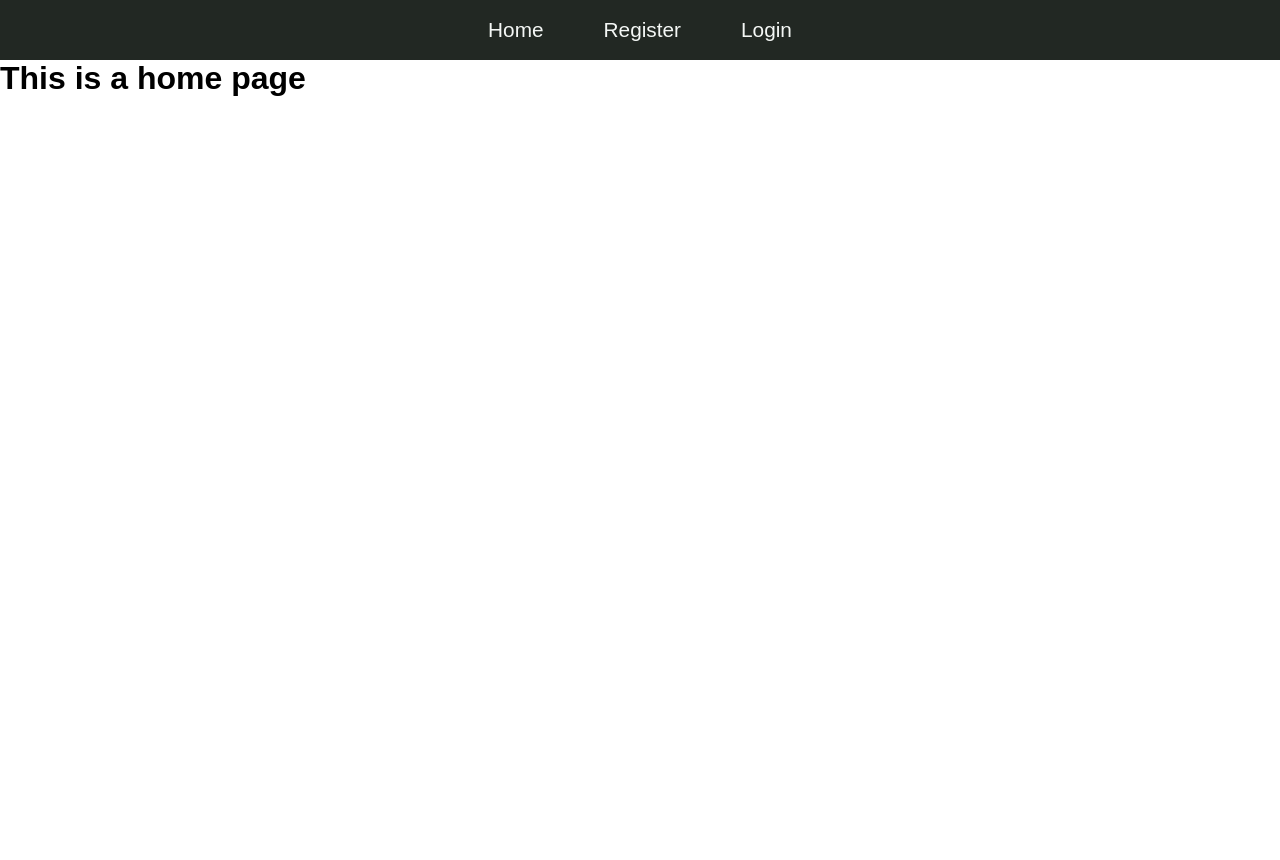
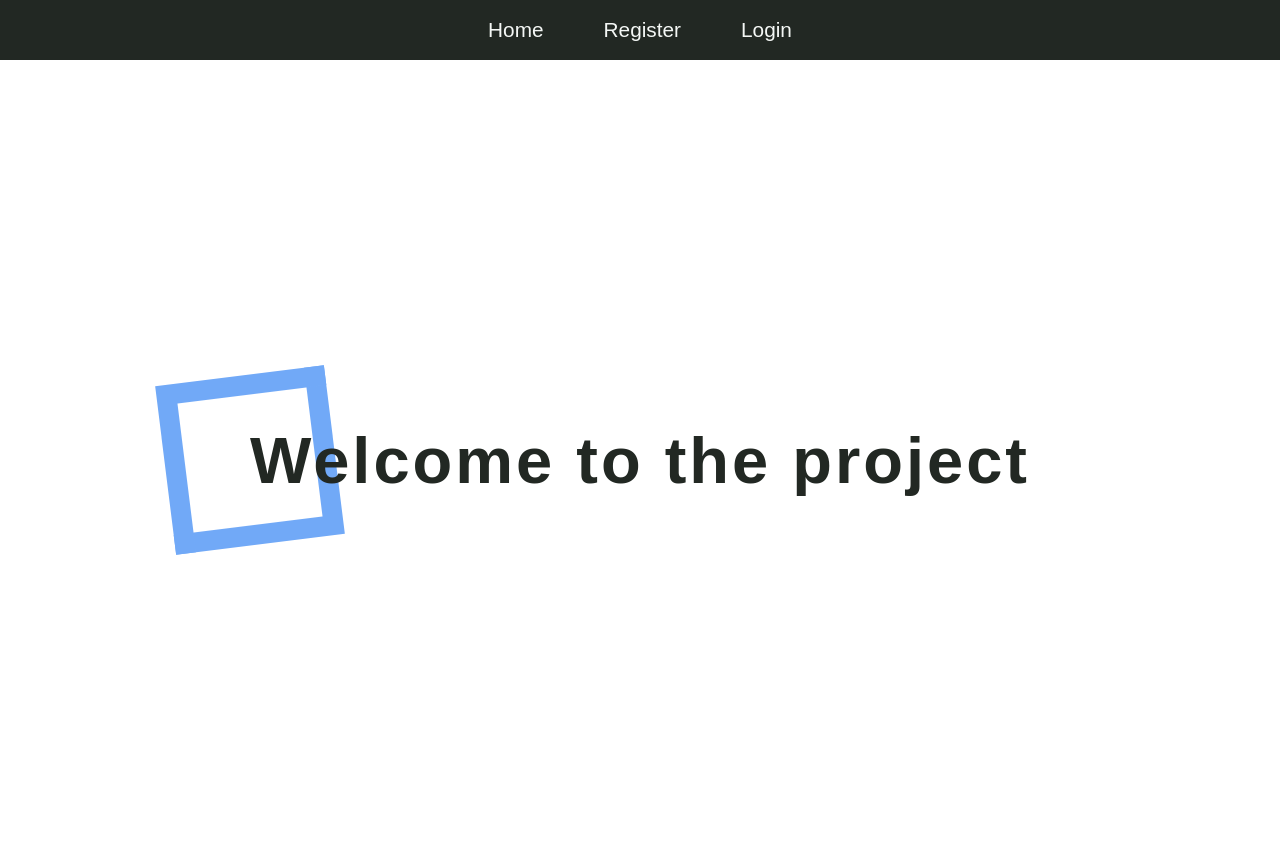
Before and after one commit to jeremy-nowak/super-reminder, a PHP site: page / in a window 1280 px wide. Before the commit the page ends 96 px from the top, so only its background shows below. Run offline with PHP 8.4, Linux system fonts and the light colour scheme; some libraries are stand-ins or nearby versions.

Commit message:
Add homepage HTML/CSS

```diff
--- a/src/Model/Database.php
+++ b/src/Model/Database.php
@@ -12,7 +12,7 @@ abstract class Database{
     public function __construct(){
 
         $this->host = 'localhost';
-        $this->dbname = 'todoList';
+        $this->dbname = 'todolist';
         $this->dbUser = 'root';
         $this->dbPass = 'Phpcdlamerd*159753!';
 
--- a/src/View/home.php
+++ b/src/View/home.php
@@ -13,12 +13,20 @@ if (isset($_SESSION['user'])) {
 <head>
     <meta charset="UTF-8">
     <meta name="viewport" content="width=device-width, initial-scale=1.0">
+    <link rel="stylesheet" href="./style/home.css">
     <script src="scripts/scriptLogin.js"></script>
     <title  >My ToDoList </title>
 </head>
 <body>
+    <main class="home">
+        <?php if (!isset($_SESSION['login'])) { ?>
+            <h1>Welcome to the project</h1>
 
-<p><h1>This is a home page</h1></p>
+        <?php } else { ?>
+            <h1><?php echo 'Welcome back </br>' . $_SESSION['login'] ?></h1>
+        <?php } ?>
+    </main>
+
 
 </body>
 </html>
--- /dev/null
+++ b/style/base.css
@@ -0,0 +1,24 @@
+* {
+    padding: 0;
+    margin: 0;
+    box-sizing: border-box;
+    text-decoration: none;
+    font-family: 'Montserrat', sans-serif;
+}
+
+:root {
+    --color-primary: #a7a2a9;
+    --color-light: #71A9F7;
+    --color-white: #f4f7f5;
+    --color-white-variant: rgba(255, 255, 255, 0.7);
+    --color-black: #08090a;
+    --color-bg: #222823;
+    --color-bg1: #575a5e;
+
+    --transition: all 400ms ease;
+}
+
+body {
+    background: var(--color-white-variant);
+
+}
--- a/style/header.css
+++ b/style/header.css
@@ -1,27 +1,4 @@
-* {
-    padding: 0;
-    margin: 0;
-    box-sizing: border-box;
-    text-decoration: none;
-    font-family: 'Montserrat', sans-serif;
-}
-
-:root {
-    --color-primary: #a7a2a9;
-    --color-light: #71A9F7;
-    --color-white: #f4f7f5;
-    --color-white-variant: rgba(255, 255, 255, 0.7);
-    --color-black: #08090a;
-    --color-bg: #222823;
-    --color-bg1: #575a5e;
-
-    --transition: all 400ms ease;
-}
-
-body {
-    background: var(--color-white-variant);
-
-}
+@import "base.css";
 
 .slider-thumb::before {
 position: absolute;
--- /dev/null
+++ b/style/home.css
@@ -0,0 +1,46 @@
+@import "base.css";
+
+.home {
+    width: 100%;
+    height: 100vh;
+    display: flex;
+    align-items: center;
+    justify-content: center;
+}
+
+h1 {
+    font-size: 65px;
+    font-weight: 600;
+    color: var(--color-bg);
+    letter-spacing: 3px;
+    position: relative;
+    z-index: 1;
+}
+
+h1::before, h1::after {
+    content: "";
+    padding: 75px;
+    position: absolute;
+    left: 0;
+    top: 50%;
+    display: block;
+    transform: translateX(-50%) translateY(-50%) rotate(0);
+    animation: spin 6s alternate infinite ease-in-out;
+}
+
+h1::before {
+    border-top: 20px solid var(--color-light);
+    border-left: 20px solid var(--color-light);
+}
+
+h1::after {
+    border-bottom: 20px solid var(--color-light);
+    border-right: 20px solid var(--color-light);
+    z-index: -1;
+}
+
+@keyframes spin {
+    100%{
+        transform: translateX(-50%) translateY(-50%) rotate(360deg);
+    }
+}
```
